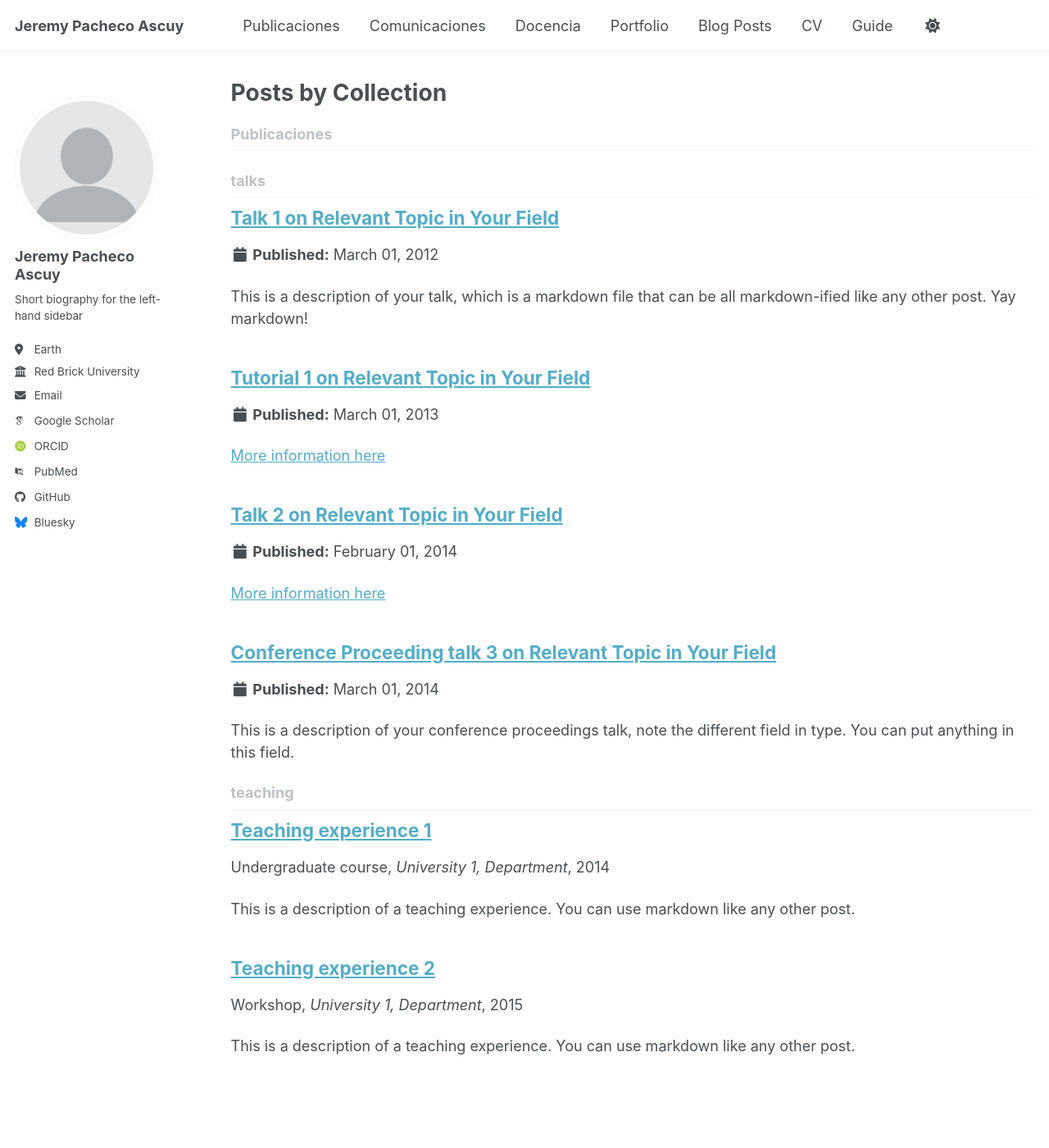
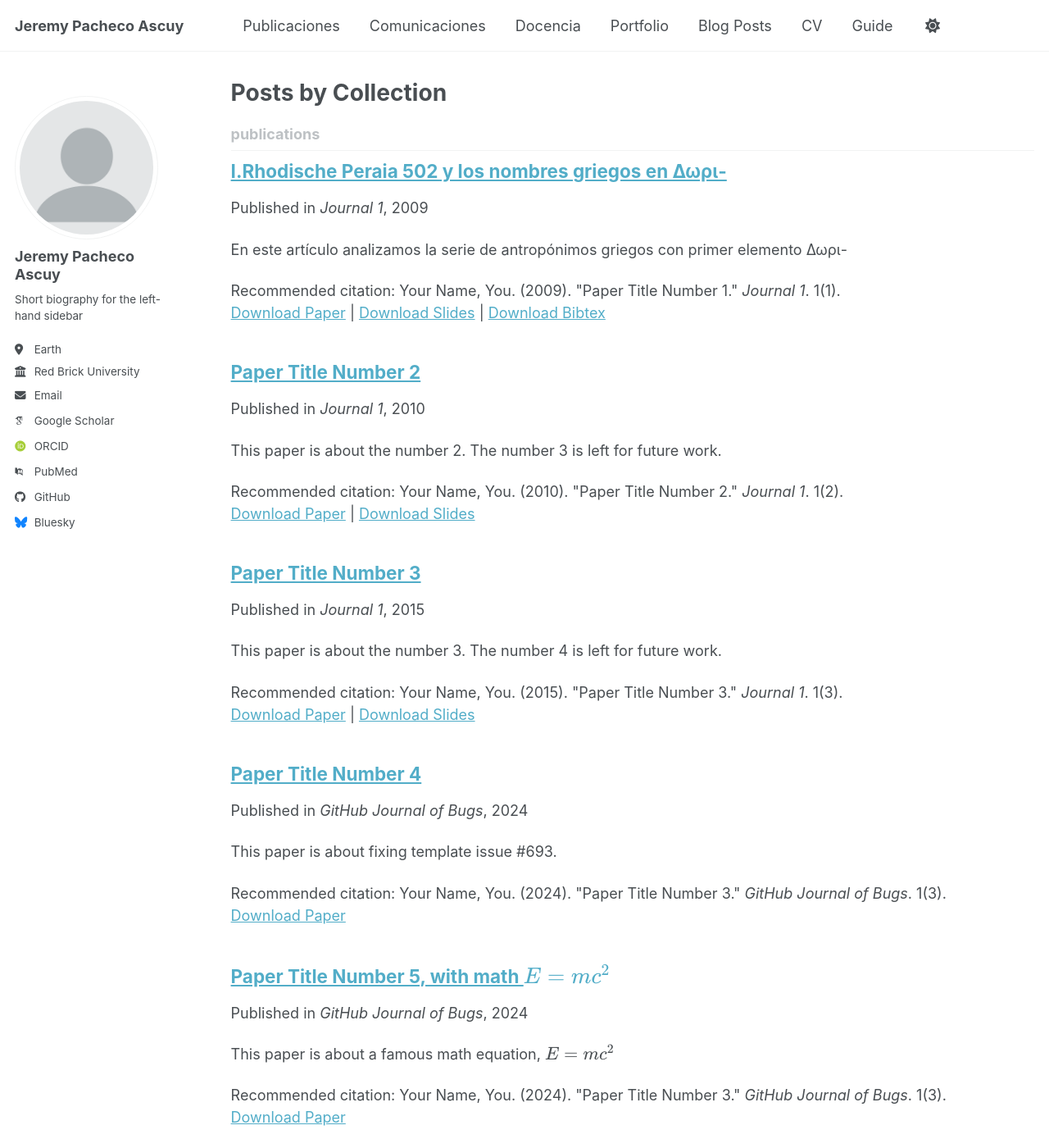
Before and after one commit to heliophues/Names-Rhodes, a Jekyll site: the page built from _pages/collection-archive.html, in a window 1280 px wide and 1400 px high. Shown: the whole window at 82% size. Built offline with Jekyll 4.4.1, drawn with Linux system fonts in a browser that asks for light colours; some web fonts are replaced; a script bundle is joined from its source files by our own code; library files that are not in the unit come from our copies.

Commit message:
Update _config.yml

```diff
--- a/_config.yml
+++ b/_config.yml
@@ -224,7 +224,7 @@
   teaching:
     output: true
     permalink: /:collection/:path/
-  Publicaciones:
+  publications:
     output: true
     permalink: /:collection/:path/
   portfolio:
@@ -264,10 +264,10 @@
       author_profile: true
       share: true
       comments: true
-  # _Publicaciones
+  # _publications
   - scope:
       path: ""
-      type: Publicaciones
+      type: publications
     values:
       layout: single
       author_profile: true
```
